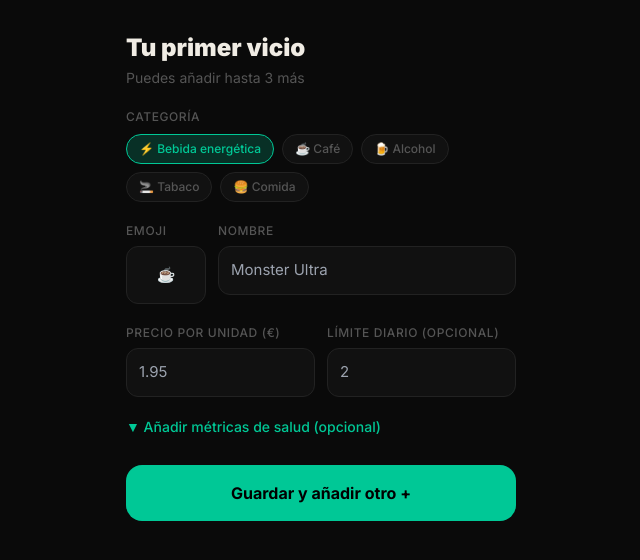
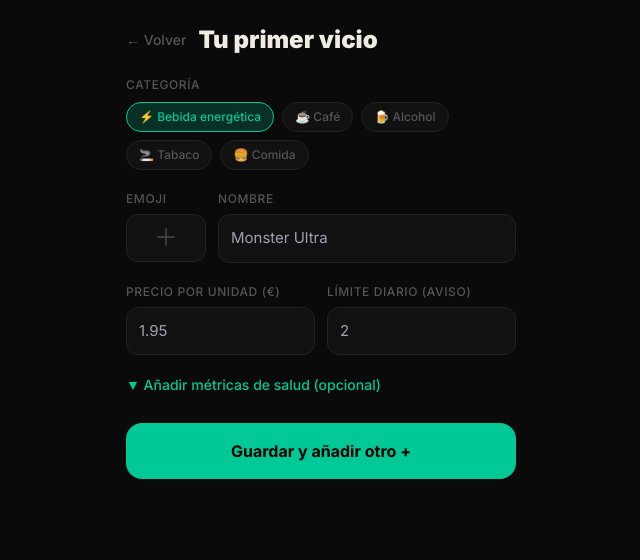
Before and after one commit to Afriend1998/VICIOTRACKER, a React (Vite) app: page /#/onboarding in a window 1280 px wide. Both pictures are taken after a click on the button "Empezar →". Shown: the top 560 px of the page, without its empty margins (319-959 px from the left). Built offline with nearby package versions, Linux system fonts and the light colour scheme.

Commit message:
fix: emoji picker, limite no bloquea, boton volver

```diff
--- /dev/null
+++ b/src/components/EmojiPicker.tsx
@@ -0,0 +1,38 @@
+const EMOJI_GROUPS = [
+  { label: 'Energía & Café', emojis: ['⚡', '🥤', '🧃', '🫙', '☕', '🍵', '🧋', '🫖'] },
+  { label: 'Alcohol', emojis: ['🍺', '🍻', '🥂', '🍷', '🍸', '🍹', '🥃', '🫗'] },
+  { label: 'Comida', emojis: ['🍔', '🍕', '🍟', '🌮', '🍪', '🍩', '🍫', '🧁', '🍰', '🍭', '🍿', '🥐'] },
+  { label: 'Otros', emojis: ['🚬', '💊', '🎮', '📱', '💻', '🎯', '🔥', '💀', '😈', '🤑', '👾', '🃏'] },
+]
+
+interface Props {
+  onSelect: (emoji: string) => void
+  onClose: () => void
+}
+
+export default function EmojiPicker({ onSelect, onClose }: Props) {
+  return (
+    <div className="bg-[#1a1a1a] border border-[#333] rounded-2xl p-3 shadow-xl">
+      <div className="flex justify-between items-center mb-2">
+        <p className="text-xs text-[#555] font-medium uppercase tracking-wider">Elige un emoji</p>
+        <button onClick={onClose} className="text-[#444] text-lg leading-none px-1">✕</button>
+      </div>
+      {EMOJI_GROUPS.map(group => (
+        <div key={group.label} className="mb-3">
+          <p className="text-[10px] text-[#444] mb-1.5 uppercase tracking-wider">{group.label}</p>
+          <div className="flex flex-wrap gap-1">
+            {group.emojis.map(e => (
+              <button
+                key={e}
+                onClick={() => { onSelect(e); onClose() }}
+                className="w-9 h-9 rounded-xl text-xl flex items-center justify-center hover:bg-[#333] active:bg-[#444] transition-colors"
+              >
+                {e}
+              </button>
+            ))}
+          </div>
+        </div>
+      ))}
+    </div>
+  )
+}
--- a/src/screens/Onboarding.tsx
+++ b/src/screens/Onboarding.tsx
@@ -1,6 +1,7 @@
 import { useState } from 'react'
 import { motion, AnimatePresence } from 'framer-motion'
 import { addVice, updateSettings } from '../lib/storage'
+import EmojiPicker from '../components/EmojiPicker'
 import type { Vice, Category } from '../types'
 
 const CATEGORIES: { value: Category; label: string; emoji: string }[] = [
@@ -45,6 +46,7 @@
   const [vices, setVices] = useState<Vice[]>([])
   const [form, setForm] = useState<ViceForm>(emptyForm())
   const [errors, setErrors] = useState<Partial<ViceForm>>({})
+  const [showEmojiPicker, setShowEmojiPicker] = useState(false)
 
   function set(key: keyof ViceForm, value: string | boolean) {
     setForm(f => ({ ...f, [key]: value }))
@@ -62,8 +64,8 @@
 
   function validate(): boolean {
     const e: Partial<ViceForm> = {}
-    if (!form.name.trim())    e.name = 'Obligatorio'
-    if (!form.emoji.trim())   e.emoji = 'Obligatorio'
+    if (!form.name.trim())  e.name = 'Obligatorio'
+    if (!form.emoji.trim()) e.emoji = 'Elige un emoji'
     if (!form.unitPrice || isNaN(+form.unitPrice) || +form.unitPrice <= 0)
       e.unitPrice = 'Precio inválido'
     setErrors(e)
@@ -90,6 +92,7 @@
     setVices(prev => [...prev, vice])
     setForm(emptyForm())
     setErrors({})
+    setShowEmojiPicker(false)
 
     if (vices.length + 1 >= 3) {
       finalise()
@@ -112,8 +115,12 @@
     <div className="app-shell">
       <div className="screen-content">
         <AnimatePresence mode="wait">
+
+          {/* ── BIENVENIDA ── */}
           {step === 'welcome' && (
-            <motion.div key="welcome" {...slide} className="flex flex-col items-center justify-center min-h-screen px-8 text-center gap-6">
+            <motion.div key="welcome" {...slide}
+              className="flex flex-col items-center justify-center min-h-screen px-8 text-center gap-6"
+            >
               <div className="text-7xl mb-2">🎯</div>
               <h1 className="text-4xl font-black text-[#f0ece4]">VicioTracker</h1>
               <p className="text-[#666] text-base leading-relaxed">
@@ -133,19 +140,31 @@
             </motion.div>
           )}
 
+          {/* ── FORMULARIO ── */}
           {step === 'form' && (
-            <motion.div key="form" {...slide} className="px-5 pt-8 pb-4 flex flex-col gap-5">
-              <div>
-                <h2 className="text-2xl font-black text-[#f0ece4]">
-                  {vices.length === 0 ? 'Tu primer vicio' : `Vicio #${vices.length + 1}`}
-                </h2>
-                <p className="text-sm text-[#555] mt-1">
-                  {vices.length > 0 && `Ya tienes: ${vices.map(v => v.emoji).join(' ')} · `}
-                  Puedes añadir hasta {3 - vices.length} más
-                </p>
+            <motion.div key="form" {...slide} className="px-5 pt-6 pb-4 flex flex-col gap-5">
+
+              {/* Cabecera con botón volver */}
+              <div className="flex items-center gap-3">
+                <button
+                  onClick={() => { setStep('welcome'); setForm(emptyForm()); setErrors({}) }}
+                  className="text-[#555] text-sm font-medium flex items-center gap-1"
+                >
+                  ← Volver
+                </button>
+                <div className="flex-1">
+                  <h2 className="text-2xl font-black text-[#f0ece4]">
+                    {vices.length === 0 ? 'Tu primer vicio' : `Vicio #${vices.length + 1}`}
+                  </h2>
+                  {vices.length > 0 && (
+                    <p className="text-sm text-[#555]">
+                      Ya tienes: {vices.map(v => v.emoji).join(' ')} · {3 - vices.length} más disponibles
+                    </p>
+                  )}
+                </div>
               </div>
 
-              {/* Category */}
+              {/* Categoría */}
               <div>
                 <label className="label">Categoría</label>
                 <div className="flex gap-2 flex-wrap mt-2">
@@ -165,19 +184,22 @@
                 </div>
               </div>
 
-              {/* Emoji + Name */}
+              {/* Emoji + Nombre */}
               <div className="flex gap-3">
+                {/* Emoji con picker */}
                 <div className="w-20">
                   <label className="label">Emoji</label>
-                  <input
-                    className={`input text-center text-2xl ${errors.emoji ? 'border-[#ff3b30]' : ''}`}
-                    value={form.emoji}
-                    onChange={e => set('emoji', e.target.value)}
-                    placeholder="☕"
-                    maxLength={4}
-                  />
+                  <button
+                    onClick={() => setShowEmojiPicker(v => !v)}
+                    className={`w-full h-12 rounded-xl text-2xl flex items-center justify-center border transition-colors ${
+                      errors.emoji ? 'border-[#ff3b30]' : 'border-[#222] bg-[#111]'
+                    } ${form.emoji ? '' : 'text-[#444]'}`}
+                  >
+                    {form.emoji || '＋'}
+                  </button>
                   {errors.emoji && <p className="err">{errors.emoji}</p>}
                 </div>
+
                 <div className="flex-1">
                   <label className="label">Nombre</label>
                   <input
@@ -190,37 +212,40 @@
                 </div>
               </div>
 
-              {/* Price + Limit */}
+              {/* Picker de emojis */}
+              {showEmojiPicker && (
+                <EmojiPicker
+                  onSelect={e => set('emoji', e)}
+                  onClose={() => setShowEmojiPicker(false)}
+                />
+              )}
+
+              {/* Precio + Límite */}
               <div className="flex gap-3">
                 <div className="flex-1">
                   <label className="label">Precio por unidad (€)</label>
                   <input
                     className={`input ${errors.unitPrice ? 'border-[#ff3b30]' : ''}`}
-                    type="number"
-                    inputMode="decimal"
+                    type="number" inputMode="decimal"
                     value={form.unitPrice}
                     onChange={e => set('unitPrice', e.target.value)}
-                    placeholder="1.95"
-                    min="0"
-                    step="0.01"
+                    placeholder="1.95" min="0" step="0.01"
                   />
                   {errors.unitPrice && <p className="err">{errors.unitPrice}</p>}
                 </div>
                 <div className="flex-1">
-                  <label className="label">Límite diario (opcional)</label>
+                  <label className="label">Límite diario (aviso)</label>
                   <input
                     className="input"
-                    type="number"
-                    inputMode="numeric"
+                    type="number" inputMode="numeric"
                     value={form.dailyLimit}
                     onChange={e => set('dailyLimit', e.target.value)}
-                    placeholder="2"
-                    min="1"
+                    placeholder="2" min="1"
                   />
                 </div>
               </div>
 
-              {/* Health metrics toggle */}
+              {/* Métricas de salud */}
               <button
                 onClick={() => set('showHealth', !form.showHealth)}
                 className="text-sm text-[#00c896] font-medium text-left"
@@ -243,8 +268,7 @@
                       <label className="label">{f.label}</label>
                       <input
                         className="input"
-                        type="number"
-                        inputMode="decimal"
+                        type="number" inputMode="decimal"
                         value={form[f.key as keyof ViceForm] as string}
                         onChange={e => set(f.key as keyof ViceForm, e.target.value)}
                         placeholder={f.ph}
@@ -254,13 +278,13 @@
                 </motion.div>
               )}
 
-              {/* Actions */}
+              {/* Acciones */}
               <div className="flex flex-col gap-3 pt-2">
                 <button
                   onClick={saveVice}
                   className="w-full py-4 rounded-2xl bg-[#00c896] text-black font-bold text-base"
                 >
-                  {vices.length < 2 ? 'Guardar y añadir otro +'  : 'Guardar →'}
+                  {vices.length < 2 ? 'Guardar y añadir otro +' : 'Guardar →'}
                 </button>
                 {vices.length > 0 && (
                   <button
@@ -274,8 +298,11 @@
             </motion.div>
           )}
 
+          {/* ── DONE ── */}
           {step === 'done' && (
-            <motion.div key="done" {...slide} className="flex flex-col items-center justify-center min-h-screen px-8 text-center gap-6">
+            <motion.div key="done" {...slide}
+              className="flex flex-col items-center justify-center min-h-screen px-8 text-center gap-6"
+            >
               <div className="text-7xl">🎉</div>
               <h2 className="text-3xl font-black text-[#f0ece4]">¡Todo listo!</h2>
               <div className="flex gap-3 flex-wrap justify-center">
@@ -296,6 +323,7 @@
               </button>
             </motion.div>
           )}
+
         </AnimatePresence>
       </div>
 
--- a/src/screens/Settings.tsx
+++ b/src/screens/Settings.tsx
@@ -1,6 +1,7 @@
 import { useState } from 'react'
 import { useNavigate } from 'react-router-dom'
 import Layout from '../components/Layout'
+import EmojiPicker from '../components/EmojiPicker'
 import { getData, updateSettings, resetData, exportJSON, addVice, removeVice } from '../lib/storage'
 import type { Vice, Category } from '../types'
 
@@ -38,6 +39,7 @@
   const navigate = useNavigate()
   const [tick, setTick] = useState(0)
   const [showAddForm, setShowAddForm] = useState(false)
+  const [showEmojiPicker, setShowEmojiPicker] = useState(false)
   const [newVice, setNewVice] = useState({ name: '', emoji: '', unitPrice: '', category: 'energy-drink' as Category, dailyLimit: '' })
   const [confirmReset, setConfirmReset] = useState(false)
 
@@ -104,13 +106,12 @@
           {showAddForm && (
             <div className="mt-3 bg-[#111] border border-[#222] rounded-2xl p-4 flex flex-col gap-3">
               <div className="flex gap-2">
-                <input
-                  className="w-16 bg-[#1a1a1a] border border-[#333] rounded-xl p-2 text-[#f0ece4] text-center text-xl"
-                  value={newVice.emoji}
-                  onChange={e => setNewVice(f => ({ ...f, emoji: e.target.value }))}
-                  placeholder="☕"
-                  maxLength={4}
-                />
+                <button
+                  onClick={() => setShowEmojiPicker(v => !v)}
+                  className="w-14 h-11 rounded-xl text-2xl flex items-center justify-center border border-[#333] bg-[#1a1a1a]"
+                >
+                  {newVice.emoji || '＋'}
+                </button>
                 <input
                   className="flex-1 bg-[#1a1a1a] border border-[#333] rounded-xl p-2 text-[#f0ece4] text-sm"
                   value={newVice.name}
@@ -118,6 +119,12 @@
                   placeholder="Nombre"
                 />
               </div>
+              {showEmojiPicker && (
+                <EmojiPicker
+                  onSelect={e => { setNewVice(f => ({ ...f, emoji: e })); setShowEmojiPicker(false) }}
+                  onClose={() => setShowEmojiPicker(false)}
+                />
+              )}
               <div className="flex gap-2">
                 <input
                   className="flex-1 bg-[#1a1a1a] border border-[#333] rounded-xl p-2 text-[#f0ece4] text-sm"
```
Also changed, not shown: src/components/ViceButton.tsx (+4 -5 lines).
